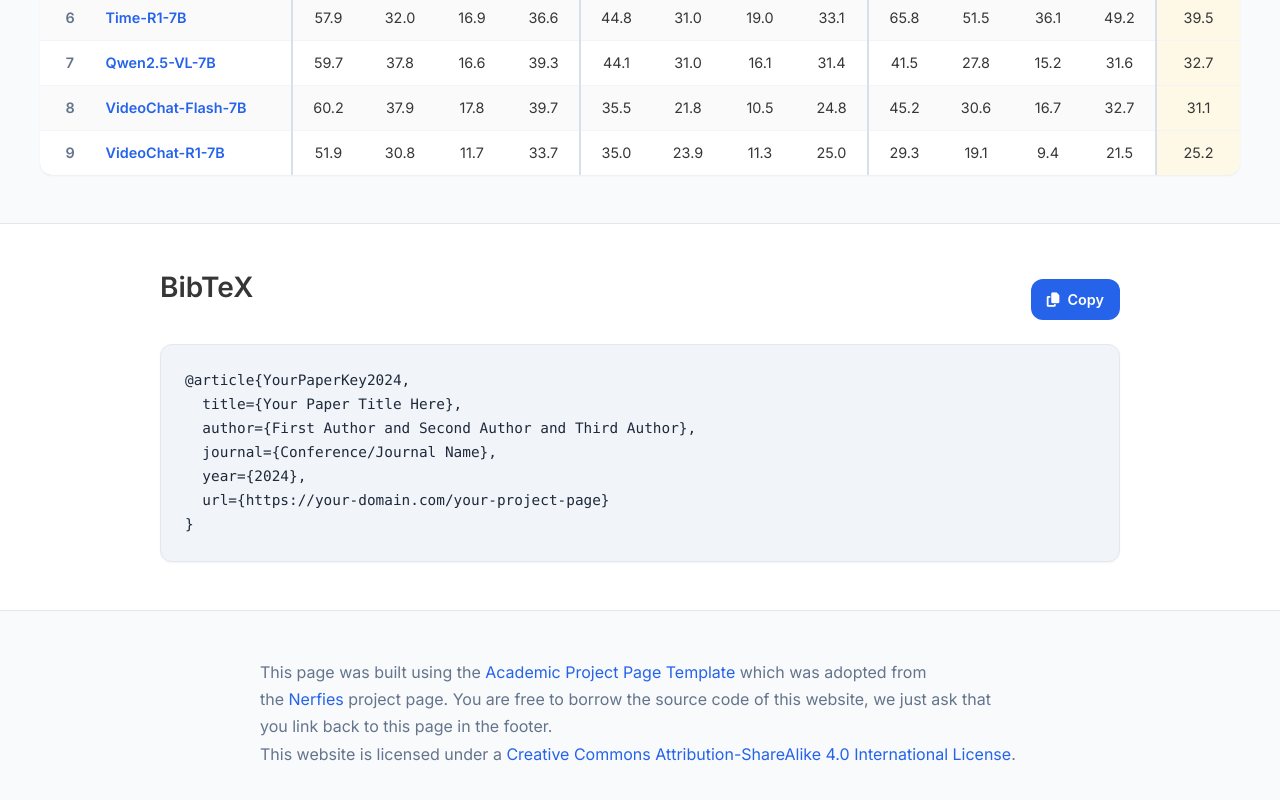
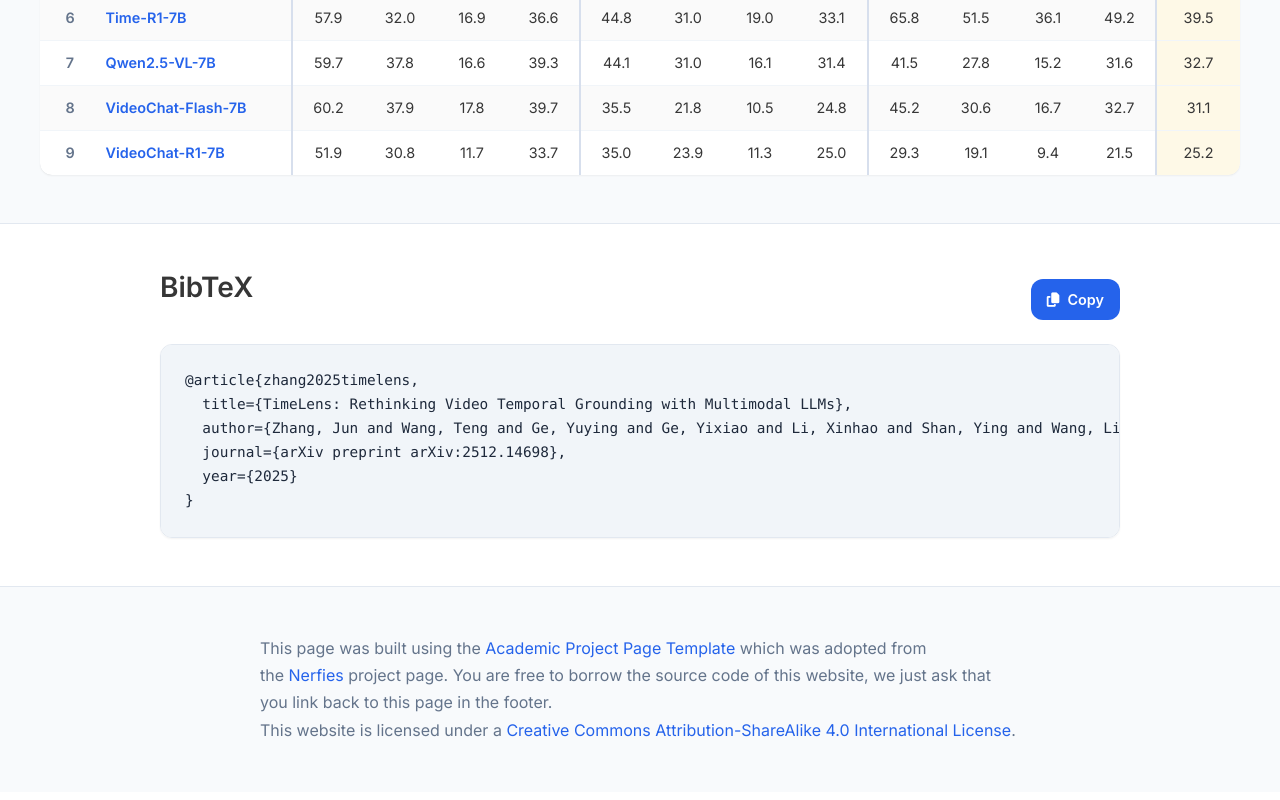
Before and after one commit to TimeLens-ARC-Lab/timelens-arc-lab.github.io, a plain HTML site: page index.html in a window 1280 px wide. Shown: the part 8014-8814 px from the top of the page. Drawn offline with nearby package versions, Linux system fonts and the light colour scheme; some icons are missing.

Commit message:
fix: update BibTeX entry in index.html

```diff
--- a/index.html
+++ b/index.html
@@ -788,12 +788,11 @@
                         <span class="copy-text">Copy</span>
                     </button>
                 </div>
-                <pre id="bibtex-code"><code>@article{YourPaperKey2024,
-  title={Your Paper Title Here},
-  author={First Author and Second Author and Third Author},
-  journal={Conference/Journal Name},
-  year={2024},
-  url={https://your-domain.com/your-project-page}
+                <pre id="bibtex-code"><code>@article{zhang2025timelens,
+  title={TimeLens: Rethinking Video Temporal Grounding with Multimodal LLMs},
+  author={Zhang, Jun and Wang, Teng and Ge, Yuying and Ge, Yixiao and Li, Xinhao and Shan, Ying and Wang, Limin},
+  journal={arXiv preprint arXiv:2512.14698},
+  year={2025}
 }</code></pre>
             </div>
         </section>
```
